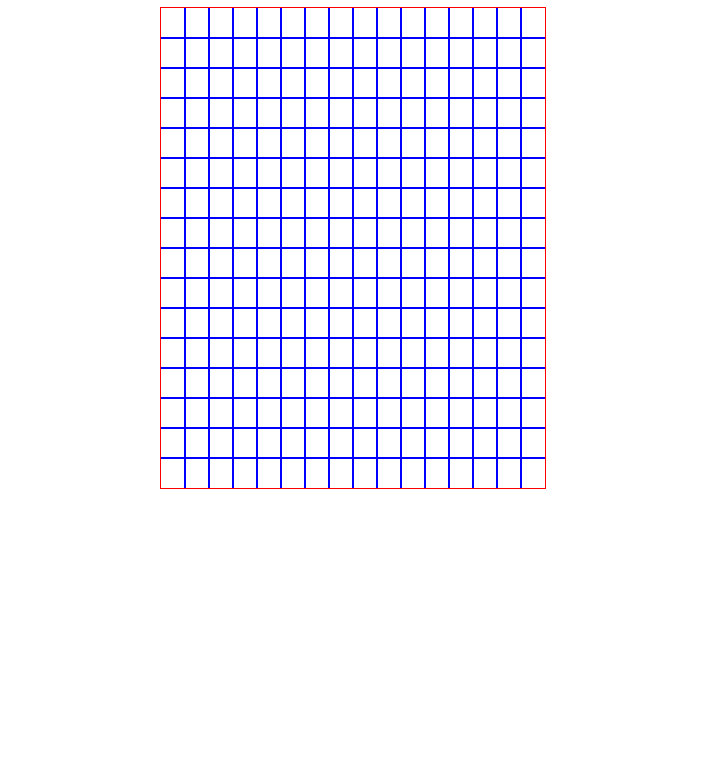
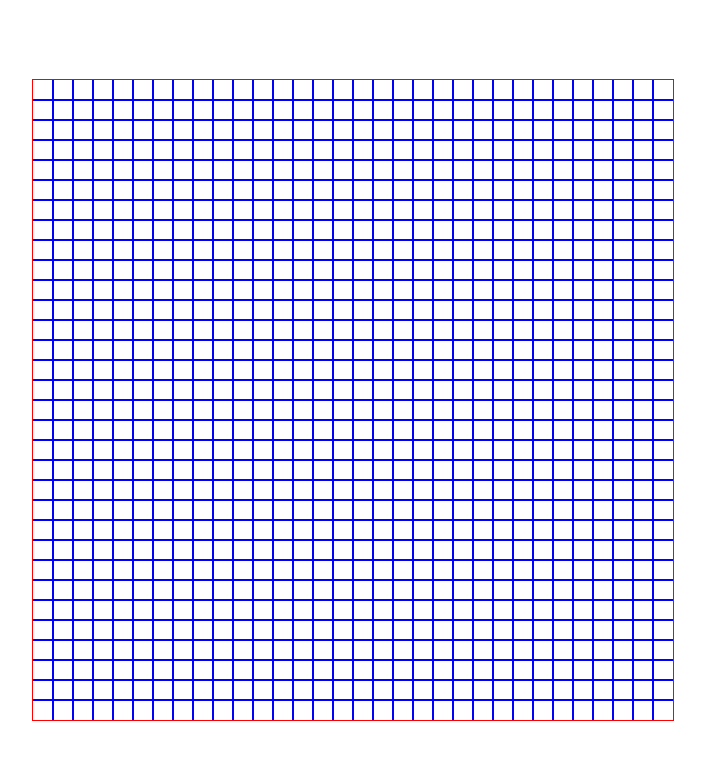
Before and after one commit to ComradeStijn/TOP-edge-a-sketch, a plain HTML site: page index.html in a window 1280 px wide. Shown: the whole page, without its empty margins (287-992 px from the left). Drawn offline with Linux system fonts and the light colour scheme.

Commit message:
Fix scaling of main container
Fixed the scaling when resizing the window

```diff
--- a/javascript.js
+++ b/javascript.js
@@ -1,4 +1,4 @@
-let pixelAmount = 16;
+let pixelAmount = 32;
 let container = document.querySelector(".container");
 
 
--- a/style.css
+++ b/style.css
@@ -1,10 +1,19 @@
+body {
+    margin: 0;
+    display: flex;
+    justify-content: center;
+    align-items: center;
+    padding-top: 10vh;
+}
+
 .container {
     outline: 1px solid red;
     display: flex;
     flex-wrap: wrap;
-    width: 30vw;
-    height: 60vh;
-    margin: auto;
+    height: 80vh;
+    width: 80vh;
+    justify-content: center;
+    align-items: center;
 }
 
 .cell {
```
